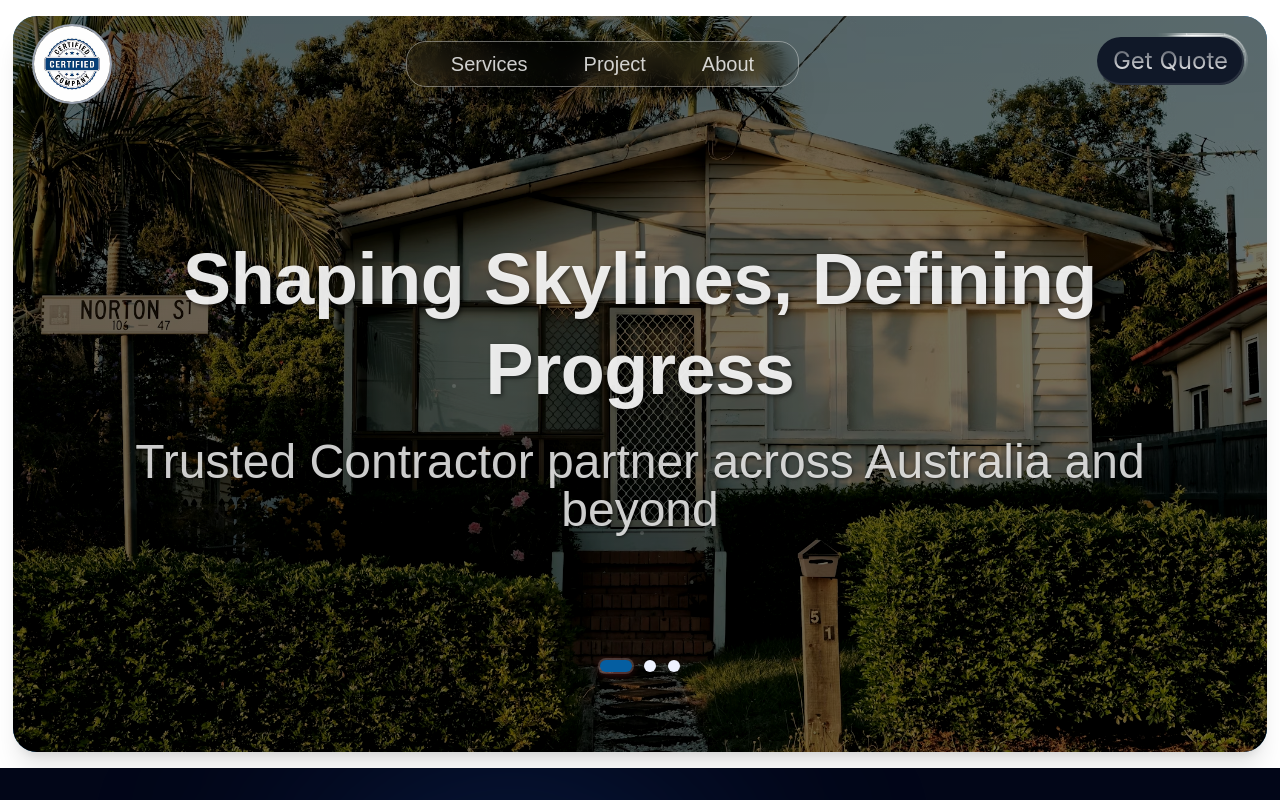
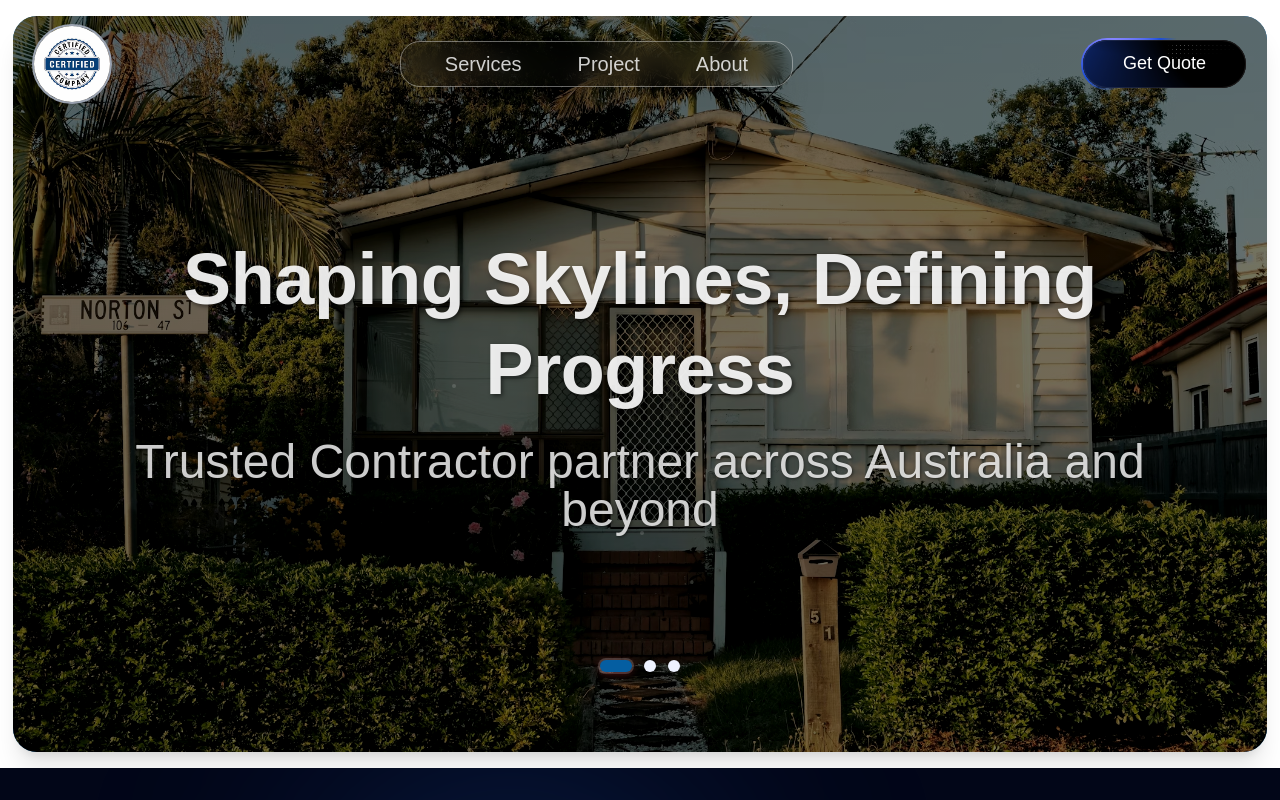
Before and after one commit to pH0enix46/BC, a Next.js app: page / in a window 1280 px wide. Shown: the top 800 px of the page. Built offline with nearby package versions, Linux system fonts and the light colour scheme; a web font is replaced by a local one.

Commit message:
Updated CTA button

```diff
--- /dev/null
+++ b/components/AnimatedButton.module.css
@@ -0,0 +1,179 @@
+/* AnimatedButton.module.css */
+
+/* Define CSS variables with types for the animation */
+@property --gradient-angle {
+  syntax: "<angle>";
+  initial-value: 0deg;
+  inherits: false;
+}
+
+@property --gradient-angle-offset {
+  syntax: "<angle>";
+  initial-value: 0deg;
+  inherits: false;
+}
+
+@property --gradient-percent {
+  syntax: "<percentage>";
+  initial-value: 20%;
+  inherits: false;
+}
+
+@property --gradient-shine {
+  syntax: "<color>";
+  initial-value: #8484ff;
+  inherits: false;
+}
+
+.shinyCta {
+  --gradient-angle: 0deg;
+  --gradient-angle-offset: 0deg;
+  --gradient-percent: 20%;
+  --gradient-shine: #8484ff;
+  --shadow-size: 2px;
+
+  position: relative;
+  overflow: hidden;
+  border-radius: 9999px;
+  padding: 0.8rem 2.5rem;
+  font-size: 1.125rem;
+  line-height: 1.2;
+  font-weight: 500;
+  color: #ffffff;
+
+  /* The magic border gradient */
+  background: linear-gradient(#000000, #000000) padding-box,
+    conic-gradient(
+        from calc(var(--gradient-angle) - var(--gradient-angle-offset)),
+        transparent 0%,
+        #1d4ed8 5%,
+        var(--gradient-shine) 15%,
+        #1d4ed8 30%,
+        transparent 40%,
+        transparent 100%
+      )
+      border-box;
+
+  border: 2px solid transparent;
+  box-shadow: inset 0 0 0 1px #1a1818;
+  outline: none;
+  cursor: pointer;
+  isolation: isolate;
+  outline-offset: 4px;
+  font-family: inherit; /* Inherit font from Next.js app */
+  z-index: 0;
+
+  /* Animations */
+  transition: --gradient-angle-offset 800ms cubic-bezier(0.25, 1, 0.5, 1),
+    --gradient-percent 800ms cubic-bezier(0.25, 1, 0.5, 1),
+    --gradient-shine 800ms cubic-bezier(0.25, 1, 0.5, 1), box-shadow 0.3s;
+  animation: borderSpin 2.5s linear infinite;
+}
+
+/* Keyframes */
+@keyframes borderSpin {
+  to {
+    --gradient-angle: 360deg;
+  }
+}
+
+@keyframes shimmer {
+  to {
+    transform: translate(-50%, -50%) rotate(360deg);
+  }
+}
+
+@keyframes breathe {
+  0%,
+  100% {
+    transform: translate(-50%, -50%) scale(1);
+  }
+  50% {
+    transform: translate(-50%, -50%) scale(1.2);
+  }
+}
+
+/* Hover/Active States */
+.shinyCta:active {
+  transform: translateY(1px);
+}
+
+/* Inner Particles (Stars/Dots) */
+.shinyCta::before {
+  content: "";
+  pointer-events: none;
+  position: absolute;
+  left: 50%;
+  top: 50%;
+  transform: translate(-50%, -50%);
+  z-index: 0;
+  --size: calc(100% - 6px);
+  --position: 2px;
+  --space: 4px;
+  width: var(--size);
+  height: var(--size);
+  background: radial-gradient(
+      circle at var(--position) var(--position),
+      white 0.5px,
+      transparent 0
+    )
+    padding-box;
+  background-size: var(--space) var(--space);
+  background-repeat: space;
+  mask-image: conic-gradient(
+    from calc(var(--gradient-angle) + 45deg),
+    black,
+    transparent 10% 90%,
+    black
+  );
+  border-radius: inherit;
+  opacity: 0.4;
+}
+
+/* Shimmer Effect */
+.shinyCta::after {
+  content: "";
+  pointer-events: none;
+  position: absolute;
+  left: 50%;
+  top: 50%;
+  transform: translate(-50%, -50%);
+  z-index: 1;
+  width: 100%;
+  aspect-ratio: 1;
+  background: linear-gradient(-50deg, transparent, #1d4ed8, transparent);
+  mask-image: radial-gradient(circle at bottom, transparent 40%, black);
+  opacity: 0.6;
+  animation: shimmer 4s linear infinite;
+}
+
+/* Text Wrapper */
+.shinyCta span {
+  position: relative;
+  z-index: 2;
+  display: inline-block;
+}
+
+/* Glow behind text */
+.shinyCta span::before {
+  content: "";
+  pointer-events: none;
+  position: absolute;
+  left: 50%;
+  top: 50%;
+  transform: translate(-50%, -50%);
+  z-index: -1;
+  --size: calc(100% + 1rem);
+  width: var(--size);
+  height: var(--size);
+  box-shadow: inset 0 -1ex 2rem 4px #1d4ed8;
+  opacity: 0;
+  border-radius: inherit;
+  transition: opacity 800ms cubic-bezier(0.25, 1, 0.5, 1);
+  animation: breathe 4.5s linear infinite;
+}
+
+/* Hover state for text glow */
+.shinyCta:hover span::before {
+  opacity: 1;
+}
--- a/components/AnimatedButton.tsx
+++ b/components/AnimatedButton.tsx
@@ -156,7 +156,7 @@ const Border = styled.div<{
 
 const Glow = styled(Border)`
   filter: blur(8px);
-  opacity: 0.90;
+  opacity: 0.9;
   z-index: -5;
   mask: none;
 `;
--- /dev/null
+++ b/components/AnimattedButtonNew.tsx
@@ -0,0 +1,29 @@
+"use client";
+
+import React from "react";
+import styles from "./AnimatedButton.module.css";
+
+interface AnimatedButtonProps {
+  text?: string;
+  className?: string;
+  onClick?: () => void;
+}
+
+const AnimatedButton = ({
+  text = "Learn with DesignCode",
+  className = "",
+  onClick,
+}: AnimatedButtonProps) => {
+  return (
+    <div className={`inline-block bg-transparent ${className}`}>
+      <button
+        className={`${styles.shinyCta} focus:outline-none`}
+        onClick={onClick}
+      >
+        <span>{text}</span>
+      </button>
+    </div>
+  );
+};
+
+export default AnimatedButton;
--- a/components/Navbar.tsx
+++ b/components/Navbar.tsx
@@ -5,6 +5,7 @@ import React, { useState, useEffect, useRef } from "react";
 import { usePathname } from "next/navigation";
 import { Settings, FolderOpen, FileText, Users } from "lucide-react";
 import NormalButton from "./AnimatedButton";
+import AnimatedButton from "./AnimattedButtonNew";
 
 const Navbar = () => {
   const [isScrolled, setIsScrolled] = useState(false);
@@ -135,7 +136,7 @@ const Navbar = () => {
               }`}
             >
               <Link href="/contact">
-                <NormalButton>Get Quote</NormalButton>
+                <AnimatedButton text="Get Quote" />
               </Link>
             </div>
           </div>
```
